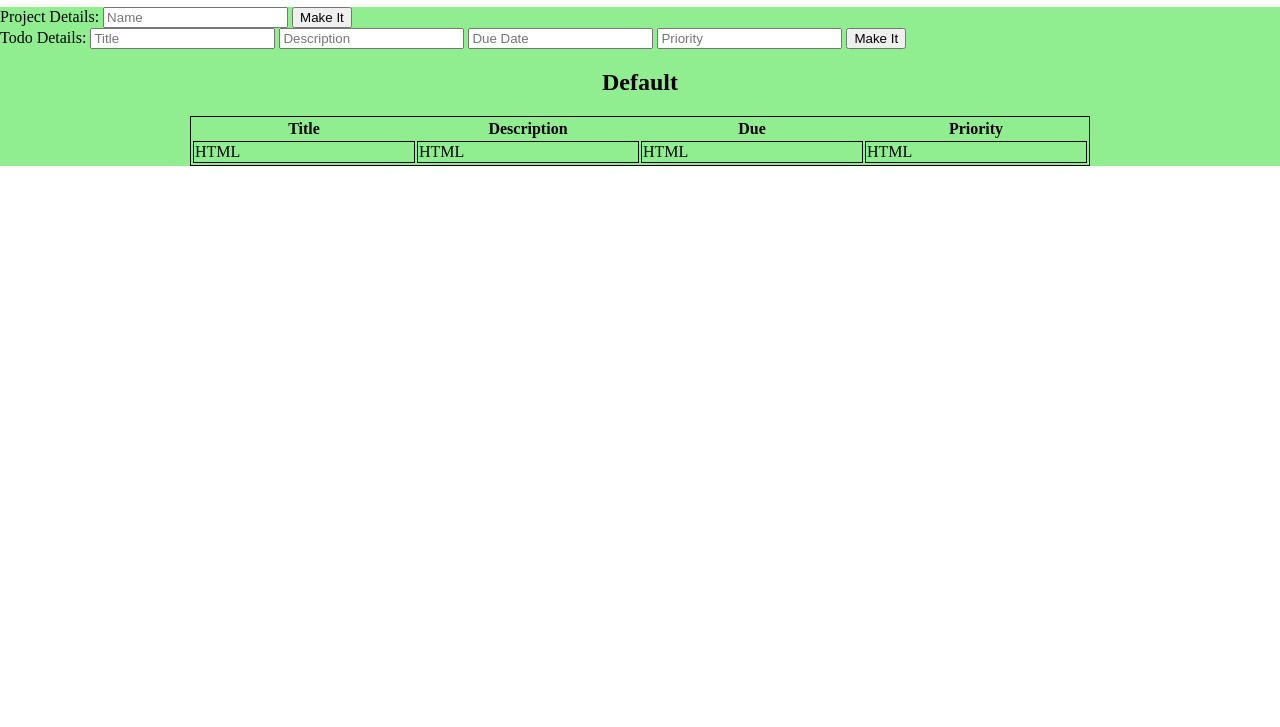
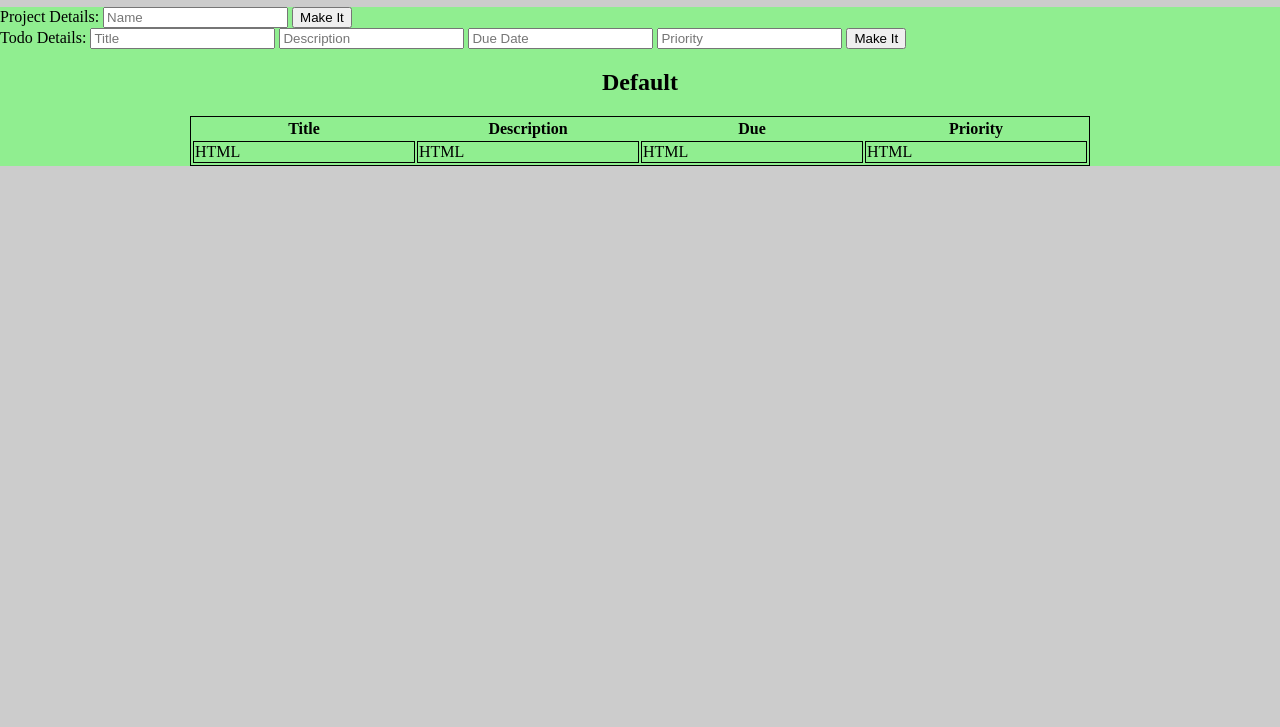
Before and after one commit to jaredaritter/todo, a website built with webpack: page dist/index.html in a window 1280 px wide. Shown: the part 73-800 px from the top of the page. Built offline with Linux system fonts and the light colour scheme.

Commit message:
Change background color and delete unused code

```diff
--- a/src/index.js
+++ b/src/index.js
@@ -7,7 +7,6 @@ import { project } from './project.js';
 const defaultArr = [];
 
 // GENERAL REFERENCES
-const list = document.querySelector('.list');
 
 // TODO BUTTON REFERENCE AND EVENT LISTENER WITH CALLED FUNCTION
 document.querySelector('.new-todo').addEventListener('click', newTodo);
--- a/src/style.css
+++ b/src/style.css
@@ -2,6 +2,10 @@ html,
 body {
   margin: 0;
   padding: 0;
+}
+
+body {
+  background-color: hsl(0, 0%, 80%);
 }
 
 .nav {
```
Also changed, not shown: dist/bundle.js, 1 other file.
